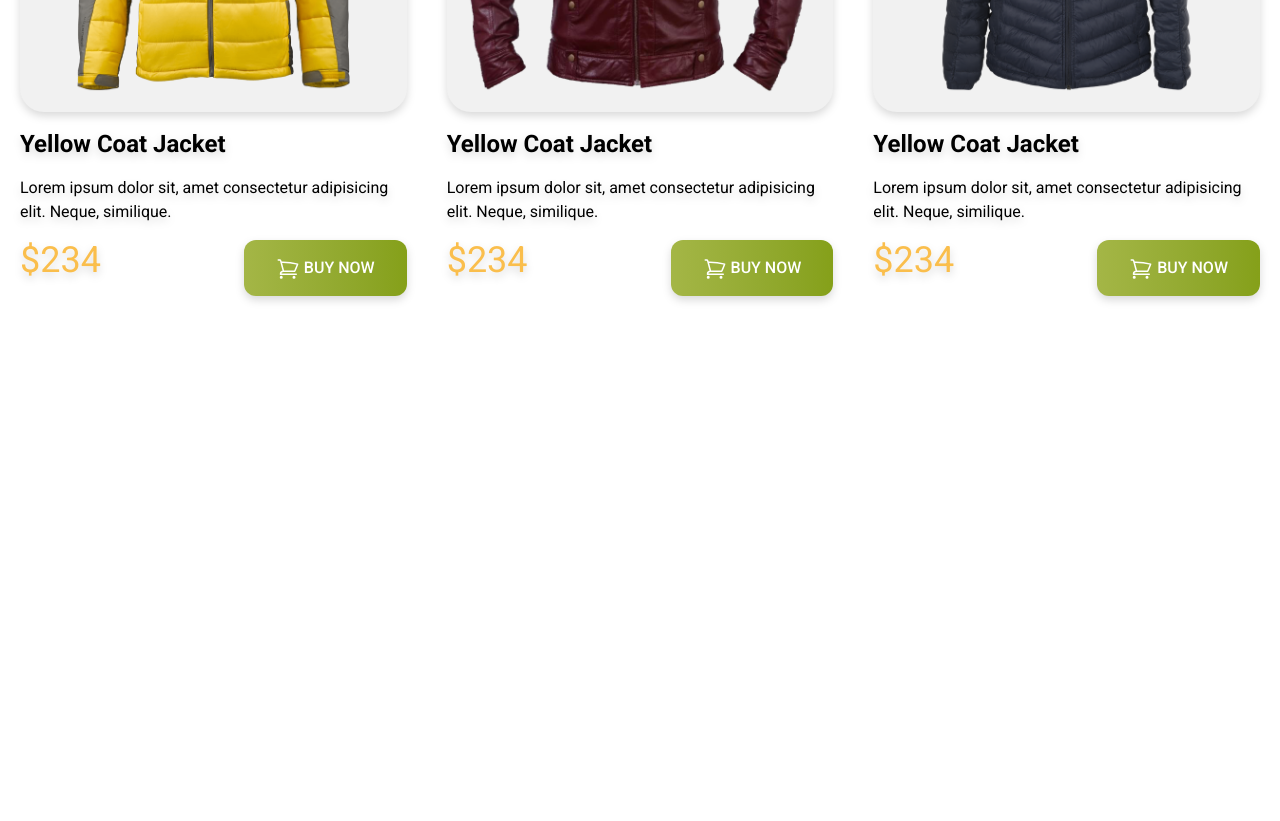
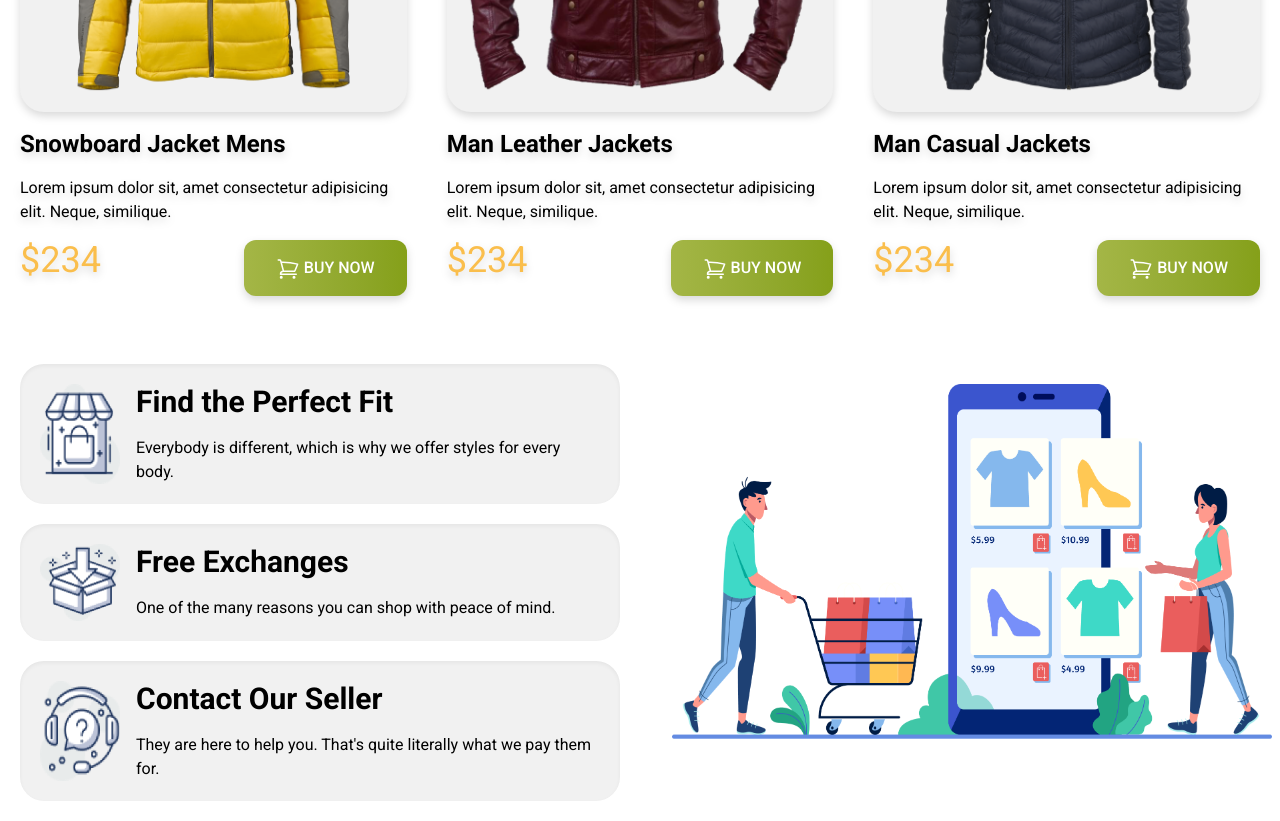
Before and after one commit to rakibul263/Penguin-Fashion-Using-Tailwind, a plain HTML site: page index.html in a window 1280 px wide. Shown: the part 1680-2501 px from the top of the page. Before the commit the page ends 2044 px from the top, so only its background shows below. Drawn offline with nearby package versions, Linux system fonts and the light colour scheme; a web font is replaced by a local one.

Commit message:
tailwind project

```diff
--- a/index.html
+++ b/index.html
@@ -52,7 +52,7 @@
             <!-- jacket cart container -->
             <div class="p-5 space-y-4 drop-shadow-lg rounded-3xl">
                 <img class="rounded-3xl p-5 bg-[#F1F1F1]" src="./images/jacket-2.png" alt="">
-                <h4 class="text-2xl font-bold">Yellow Coat Jacket </h4>
+                <h4 class="text-2xl font-bold">Ladies Jacket</h4>
                 <p>Lorem ipsum dolor sit, amet consectetur adipisicing elit. Neque, similique.</p>
                 <div class="flex justify-between">
                     <h2 class="text-[#FABE4C] text-4xl">$234</h2>
@@ -67,7 +67,7 @@
             <!-- jacket cart container -->
             <div class="p-5 space-y-4 drop-shadow-lg rounded-3xl">
                 <img class="rounded-3xl p-5 bg-[#F1F1F1]" src="./images/jacket-3.png" alt="">
-                <h4 class="text-2xl font-bold">Yellow Coat Jacket </h4>
+                <h4 class="text-2xl font-bold">Woman Leather Jacket</h4>
                 <p>Lorem ipsum dolor sit, amet consectetur adipisicing elit. Neque, similique.</p>
                 <div class="flex justify-between">
                     <h2 class="text-[#FABE4C] text-4xl">$234</h2>
@@ -87,7 +87,7 @@
                 <!-- jacket cart container -->
             <div class="p-5 space-y-4 drop-shadow-lg rounded-3xl">
                 <img class="rounded-3xl p-5 bg-[#F1F1F1]" src="./images/jacket-4.png" alt="">
-                <h4 class="text-2xl font-bold">Yellow Coat Jacket </h4>
+                <h4 class="text-2xl font-bold">Snowboard Jacket Mens</h4>
                 <p>Lorem ipsum dolor sit, amet consectetur adipisicing elit. Neque, similique.</p>
                 <div class="flex justify-between">
                     <h2 class="text-[#FABE4C] text-4xl">$234</h2>
@@ -102,7 +102,7 @@
             <!-- jacket cart container -->
             <div class="p-5 space-y-4 drop-shadow-lg rounded-3xl">
                 <img class="rounded-3xl p-5 bg-[#F1F1F1]" src="./images/jacket-5.png" alt="">
-                <h4 class="text-2xl font-bold">Yellow Coat Jacket </h4>
+                <h4 class="text-2xl font-bold">Man Leather Jackets</h4>
                 <p>Lorem ipsum dolor sit, amet consectetur adipisicing elit. Neque, similique.</p>
                 <div class="flex justify-between">
                     <h2 class="text-[#FABE4C] text-4xl">$234</h2>
@@ -117,7 +117,7 @@
             <!-- jacket cart container -->
             <div class="p-5 space-y-4 drop-shadow-lg rounded-3xl">
                 <img class="rounded-3xl p-5 bg-[#F1F1F1]" src="./images/jacket-6.png" alt="">
-                <h4 class="text-2xl font-bold">Yellow Coat Jacket </h4>
+                <h4 class="text-2xl font-bold">Man Casual Jackets</h4>
                 <p>Lorem ipsum dolor sit, amet consectetur adipisicing elit. Neque, similique.</p>
                 <div class="flex justify-between">
                     <h2 class="text-[#FABE4C] text-4xl">$234</h2>
@@ -131,6 +131,36 @@
             </div>
             </div>
         </section>
+
+        <!-- last section -->
+        <section class="flex flex-col-reverse gap-5 ml-5 mr-2 justify-between md:flex-row">
+            <div>
+                <div class="flex mb-5 md:w-150 rounded-3xl p-5 bg-[#F1F1F1] inset-shadow-sm inset-shadow-indigo-20">
+                    <img class="w-20" src="./icons/house.png" alt="">
+                    <div class="ml-4">
+                        <h2 class="text-3xl font-bold mb-4">Find the Perfect Fit</h2>
+                        <p>Everybody is different, which is why we offer styles for every body.</p>
+                    </div>
+                </div>
+                <div class="flex mb-5 md:w-150 rounded-3xl p-5 bg-[#F1F1F1] inset-shadow-sm inset-shadow-indigo-20">
+                    <img class="w-20" src="./icons/box.png" alt="">
+                    <div class="ml-4">
+                        <h2 class="text-3xl font-bold mb-4">Free Exchanges</h2>
+                        <p>One of the many reasons you can shop with peace of mind.</p>
+                    </div>
+                </div>
+                <div class="flex mb-5 md:w-150 rounded-3xl p-5 bg-[#F1F1F1] inset-shadow-sm inset-shadow-indigo-20">
+                    <img class="w-20" src="./icons/question.png" alt="">
+                    <div class="ml-4">
+                        <h2 class="text-3xl font-bold mb-4">Contact Our Seller</h2>
+                        <p>They are here to help you. That's quite literally what we pay them for.</p>
+                    </div>
+                </div>
+            </div>
+            <div class="md:w-150 mt-5">
+                <img src="./images/shopping.png" alt="">
+            </div>
+        </section>
     </main>
 </body>
 </html>
```
Also changed, not shown: package.json (deleted, +0 -18 lines), tailwind.config.js (deleted, +0 -8 lines), 5 other files.
